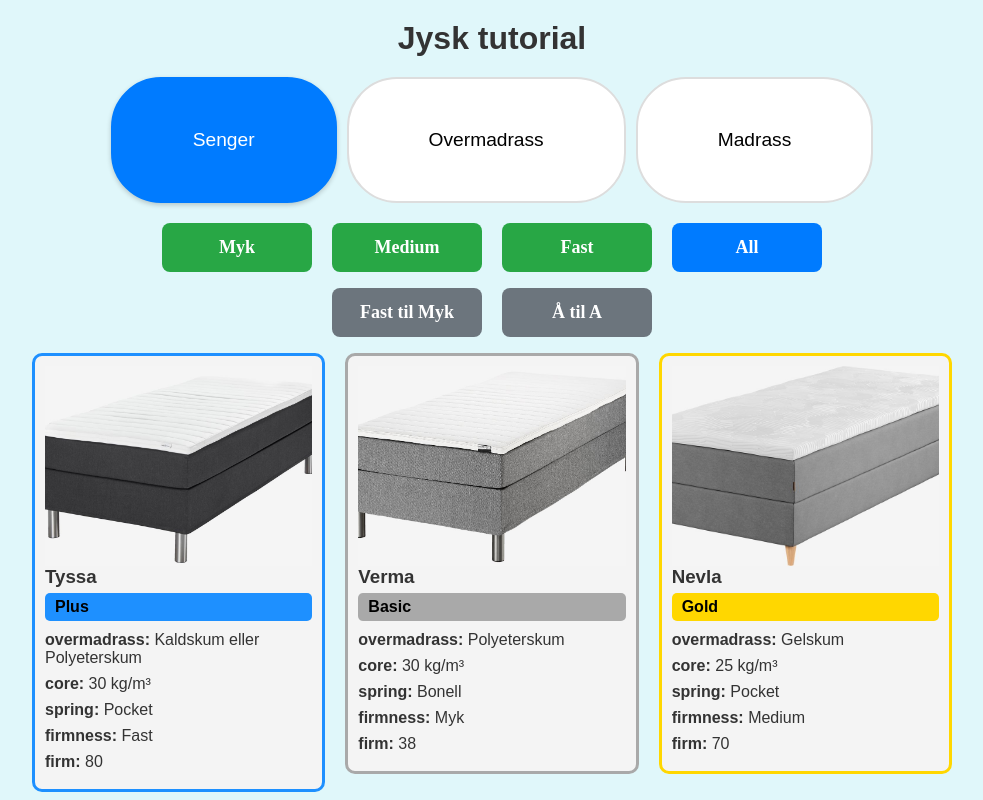
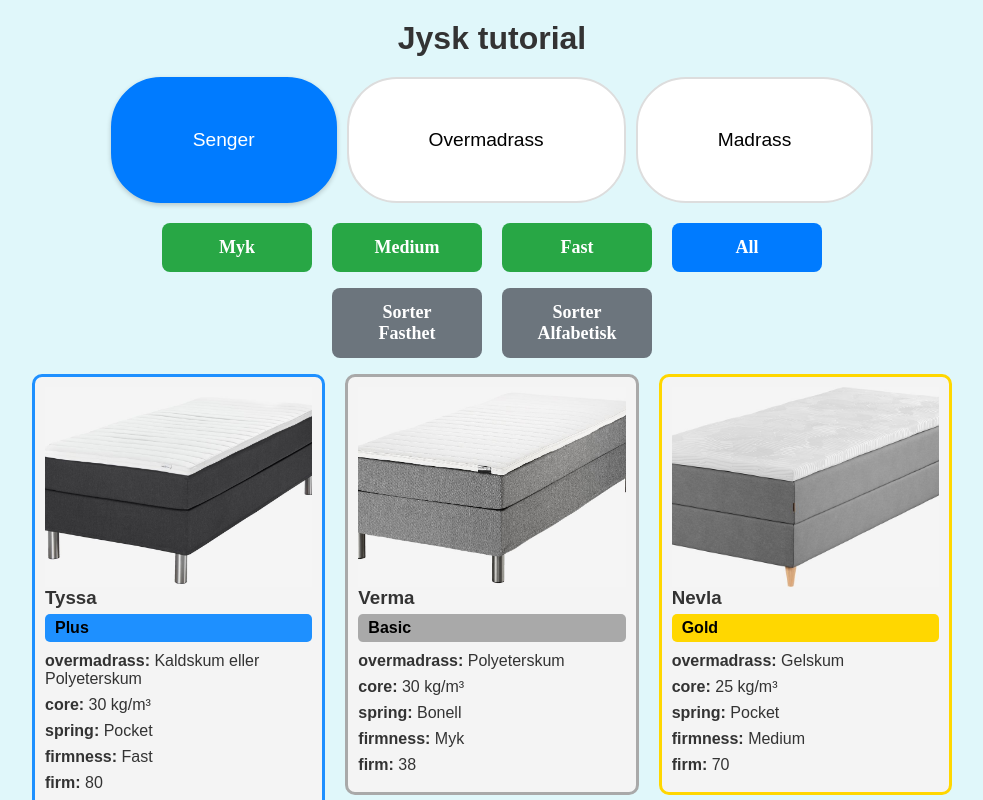
Before and after one commit to FetterPetter/jysktesting, a React (Vite) app: page / in a window 1280 px wide. Both pictures are taken after a click on the button "Senger". Shown: the top 800 px of the page, without its empty margins (148-1131 px from the left). Built offline with nearby package versions, Linux system fonts and the light colour scheme.

Commit message:
showmessage i itemcard, endrer slit at den fyller hele skjermen når man klikker

```diff
--- a/src/modules/category.tsx
+++ b/src/modules/category.tsx
@@ -154,7 +154,11 @@
             width: "150px",
           }}
         >
-          {sortDirection === "ascending" ? "Myk til Fast" : "Fast til Myk"}
+          {sortDirection === "ascending"
+            ? "Myk til Fast"
+            : sortDirection === "descending"
+              ? "Fast til Myk"
+              : "Sorter Fasthet"}
         </button>
 
         {/* Alphabetical sorting button */}
@@ -178,7 +182,11 @@
             width: "150px",
           }}
         >
-          {sortByAlphabet === "ascending" ? "A til Å" : "Å til A"}
+          {sortByAlphabet === "ascending"
+            ? "A til Å"
+            : sortByAlphabet === "descending"
+              ? "Å til A"
+              : "Sorter Alfabetisk"}
         </button>
       </div>
 
--- a/src/modules/itemcard.tsx
+++ b/src/modules/itemcard.tsx
@@ -95,10 +95,10 @@
         <div
           style={{
             position: "fixed",
-            top: "2.5%",
-            left: "2.5%",
-            width: "95vw",
-            height: "95vh",
+            top: "0",
+            left: "0",
+            width: "100%",
+            height: "100%",
             backgroundColor: "#e0f7fa",
             color: "#000",
             display: "flex",
```
